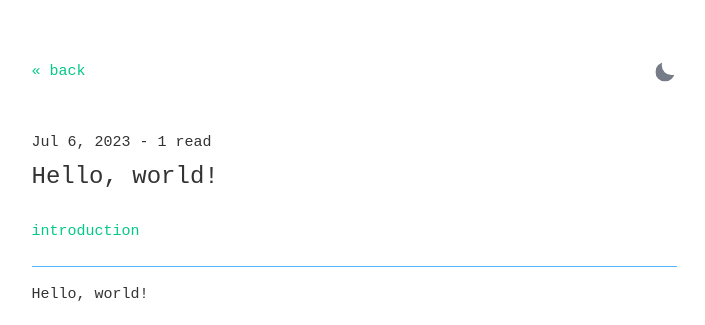
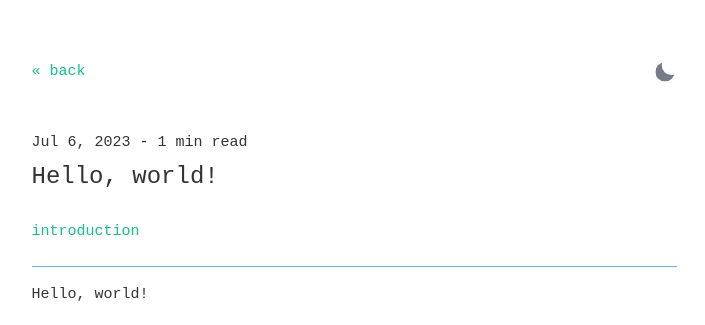
Before and after one commit to LiamAEdwards/liamaedwards.me, a Jekyll site: the page built from _posts/2023-07-6-hello-world.md, in a window 1280 px wide. Shown: the top 325 px of the page, without its empty margins (286-991 px from the left). Built offline with Jekyll 4.4.1, drawn with Linux system fonts in a browser that asks for light colours.

```diff
--- a/_layouts/post.html
+++ b/_layouts/post.html
@@ -12,7 +12,7 @@
   </div>
   {% assign minute=content | number_of_words | divided_by: 265 | plus: 1 %}
   <time datetime="{{ page.date | date_to_xmlschema }}">{{ page.date | date: "%b %-d, %Y" }} -
-    {% if page.minute %} {{ page.minute }} {% else %} {{ minute }} {% endif %} read</time>
+    {% if page.minute %} {{ page.minute }} {% else %} {{ minute }} {% endif %}min read</time>
   <h1 class="title">{{ page.title }}</h1>
   <span class="meta">
     {% for tag in page.tags %}
```
